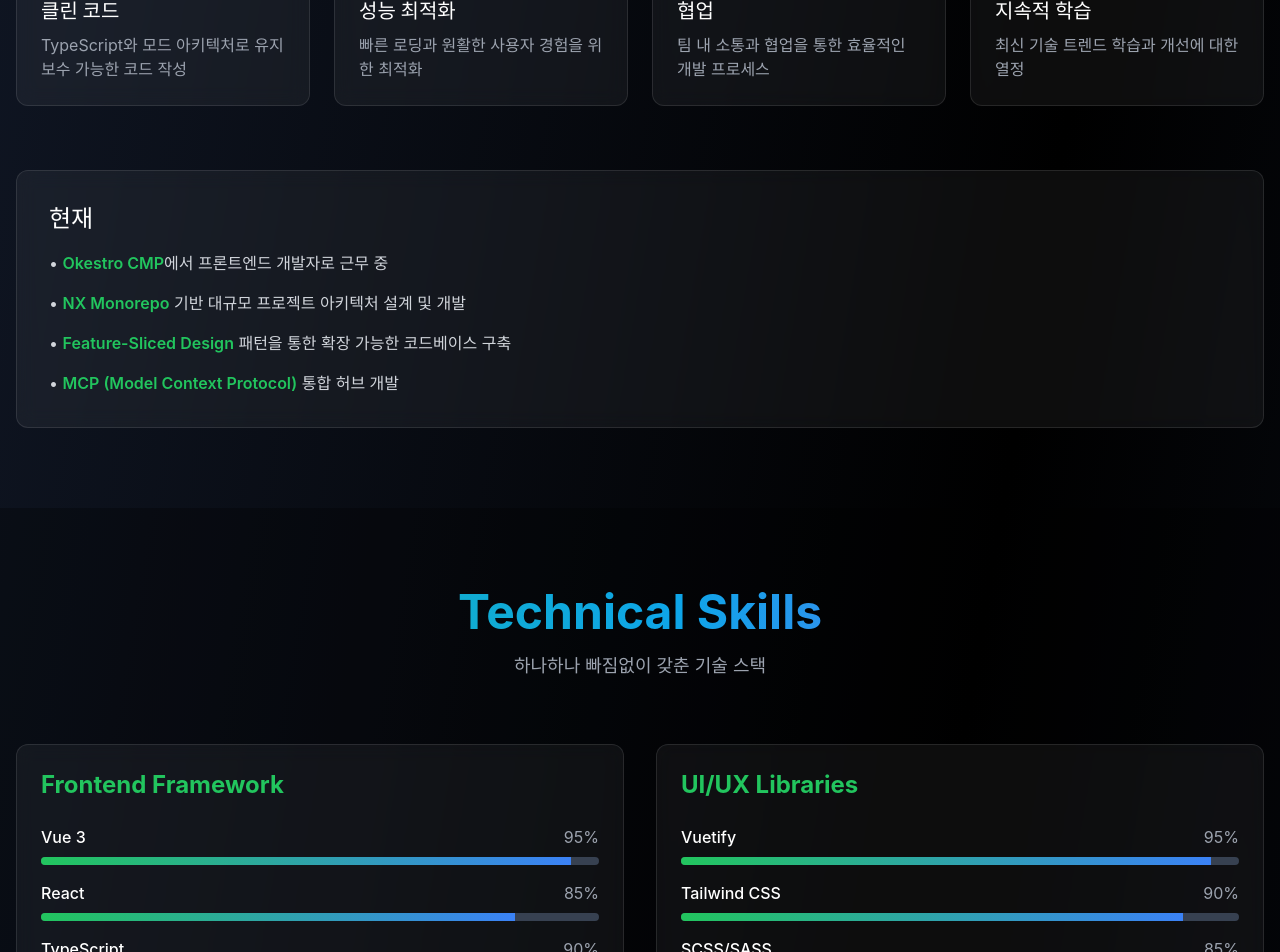
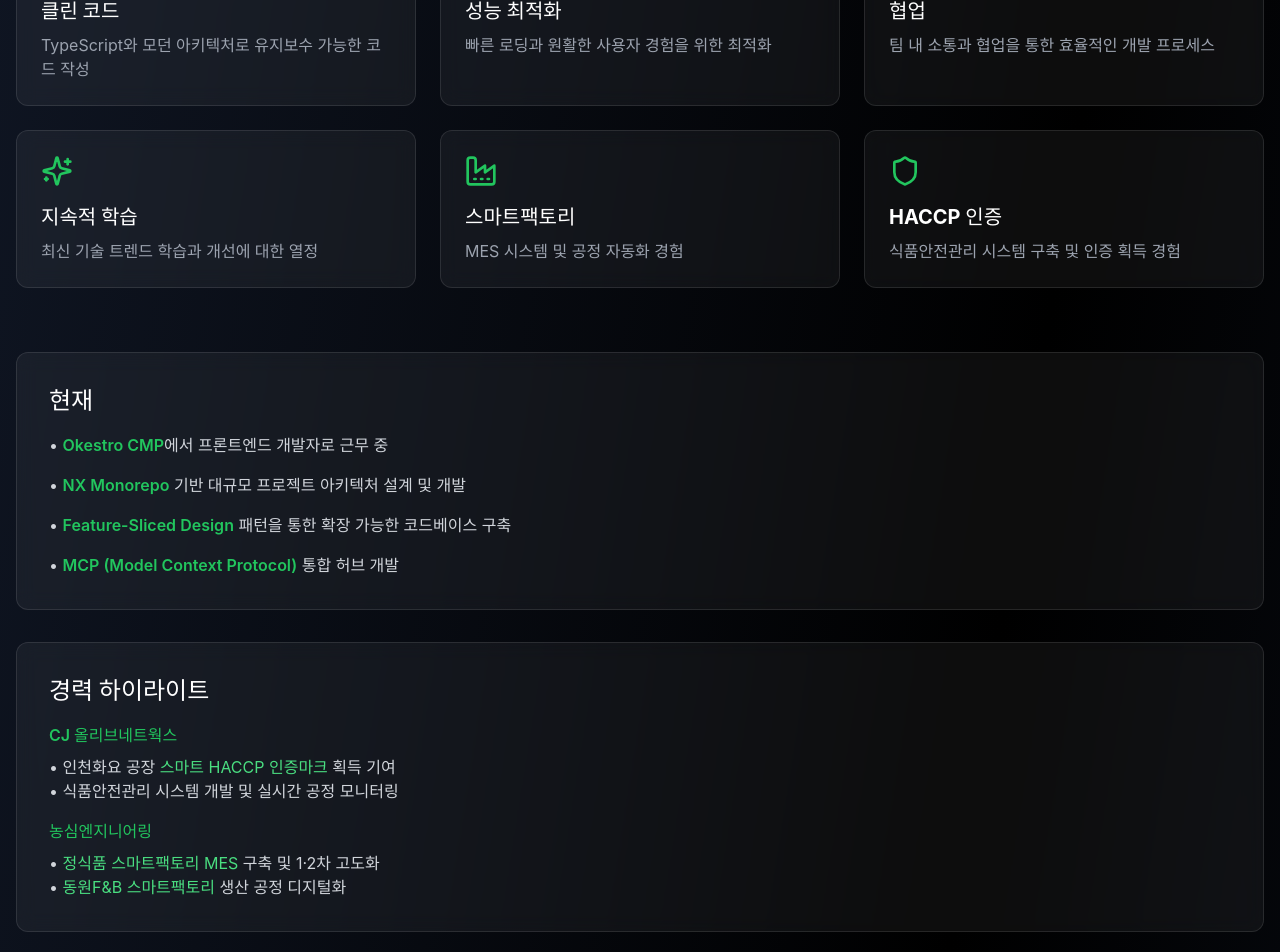
Before and after one commit to rlgus120712-wq/killer_joki_-development_story, a React (Vite) app in the folder portfolio/: page / in a window 1280 px wide. Shown: the part 1140-2092 px from the top of the page. Built offline with nearby package versions, Linux system fonts and the light colour scheme.

Commit message:
feat: Add company info to Projects and enhance About section with career highlights

```diff
--- a/portfolio/src/components/About.tsx
+++ b/portfolio/src/components/About.tsx
@@ -1,6 +1,6 @@
 import { motion } from 'framer-motion';
 import { useInView } from 'react-intersection-observer';
-import { Code2, Rocket, Users, Sparkles } from 'lucide-react';
+import { Code2, Rocket, Users, Sparkles, Factory, Shield } from 'lucide-react';
 
 const About = () => {
   const { ref, inView } = useInView({
@@ -12,7 +12,7 @@
     {
       icon: <Code2 className="w-8 h-8" />,
       title: '클린 코드',
-      description: 'TypeScript와 모드 아키텍처로 유지보수 가능한 코드 작성',
+      description: 'TypeScript와 모던 아키텍처로 유지보수 가능한 코드 작성',
     },
     {
       icon: <Rocket className="w-8 h-8" />,
@@ -28,6 +28,16 @@
       icon: <Sparkles className="w-8 h-8" />,
       title: '지속적 학습',
       description: '최신 기술 트렌드 학습과 개선에 대한 열정',
+    },
+    {
+      icon: <Factory className="w-8 h-8" />,
+      title: '스마트팩토리',
+      description: 'MES 시스템 및 공정 자동화 경험',
+    },
+    {
+      icon: <Shield className="w-8 h-8" />,
+      title: 'HACCP 인증',
+      description: '식품안전관리 시스템 구축 및 인증 획득 경험',
     },
   ];
 
@@ -49,7 +59,7 @@
           </p>
         </motion.div>
 
-        <div className="grid md:grid-cols-2 lg:grid-cols-4 gap-6">
+        <div className="grid md:grid-cols-2 lg:grid-cols-3 gap-6 mb-16">
           {features.map((feature, index) => (
             <motion.div
               key={feature.title}
@@ -73,7 +83,7 @@
           initial={{ opacity: 0, y: 30 }}
           animate={inView ? { opacity: 1, y: 0 } : {}}
           transition={{ duration: 0.6, delay: 0.5 }}
-          className="mt-16 glass p-8 rounded-xl"
+          className="glass p-8 rounded-xl mb-8"
         >
           <h3 className="text-2xl font-bold mb-4 text-white">현재</h3>
           <div className="space-y-4 text-gray-300">
@@ -91,6 +101,27 @@
             </p>
           </div>
         </motion.div>
+
+        <motion.div
+          initial={{ opacity: 0, y: 30 }}
+          animate={inView ? { opacity: 1, y: 0 } : {}}
+          transition={{ duration: 0.6, delay: 0.7 }}
+          className="glass p-8 rounded-xl"
+        >
+          <h3 className="text-2xl font-bold mb-4 text-white">경력 하이라이트</h3>
+          <div className="space-y-4 text-gray-300">
+            <div>
+              <h4 className="text-primary-500 font-semibold mb-2">CJ 올리브네트웍스</h4>
+              <p>• 인천화요 공장 <span className="text-primary-400">스마트 HACCP 인증마크</span> 획득 기여</p>
+              <p>• 식품안전관리 시스템 개발 및 실시간 공정 모니터링</p>
+            </div>
+            <div>
+              <h4 className="text-primary-500 font-semibold mb-2">농심엔지니어링</h4>
+              <p>• <span className="text-primary-400">정식품 스마트팩토리 MES</span> 구축 및 1·2차 고도화</p>
+              <p>• <span className="text-primary-400">동원F&B 스마트팩토리</span> 생산 공정 디지털화</p>
+            </div>
+          </div>
+        </motion.div>
       </div>
     </section>
   );
--- a/portfolio/src/components/Projects.tsx
+++ b/portfolio/src/components/Projects.tsx
@@ -1,7 +1,7 @@
 import { motion } from 'framer-motion';
 import { useInView } from 'react-intersection-observer';
 import { projects } from '../data/projects';
-import { ExternalLink, Calendar, Briefcase } from 'lucide-react';
+import { ExternalLink, Calendar, Briefcase, Building2 } from 'lucide-react';
 
 const Projects = () => {
   const { ref, inView } = useInView({
@@ -54,6 +54,12 @@
                   </div>
 
                   <div className="flex flex-wrap gap-4 mb-4 text-sm text-gray-400">
+                    {project.company && (
+                      <div className="flex items-center gap-2">
+                        <Building2 className="w-4 h-4" />
+                        <span>{project.company}</span>
+                      </div>
+                    )}
                     <div className="flex items-center gap-2">
                       <Briefcase className="w-4 h-4" />
                       <span>{project.role}</span>
```
